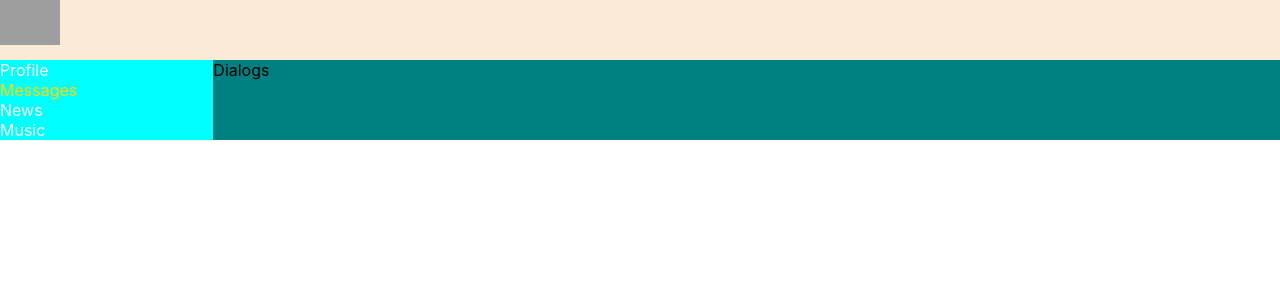
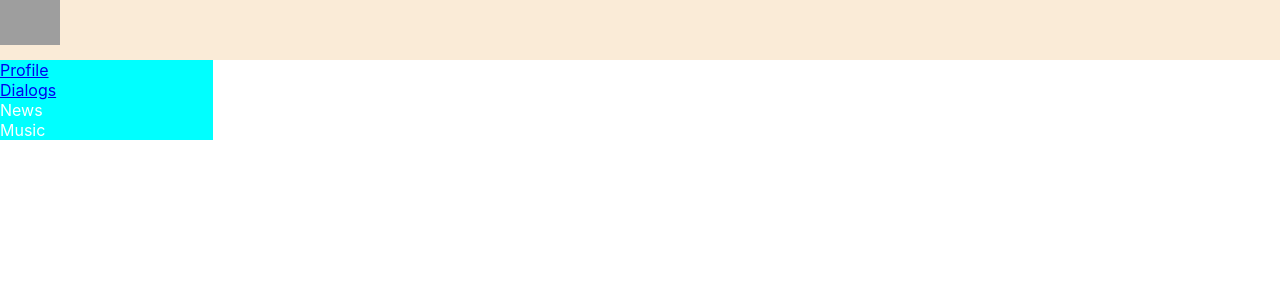
Before and after one commit to Hanoya1/mySN, a React (Create React App) app: page / in a window 1280 px wide. Shown: the top 300 px of the page. Built offline with nearby package versions, Linux system fonts and the light colour scheme; grey boxes are pictures that could not be loaded.

Commit message:
add route

```diff
--- a/package.json
+++ b/package.json
@@ -8,6 +8,7 @@
     "@testing-library/user-event": "^13.5.0",
     "react": "^18.2.0",
     "react-dom": "^18.2.0",
+    "react-router-dom": "^6.18.0",
     "react-scripts": "5.0.1",
     "web-vitals": "^2.1.4"
   },
--- a/src/App.js
+++ b/src/App.js
@@ -4,17 +4,21 @@
 import Nav from './Components/Navbar/Nav';
 import Profile from './Components/Profile/Profile';
 import Dialogs from './Components/Dialogs/Dialogs';
+import { BrowserRouter, Routes, Route } from 'react-router-dom';
 
 const App = (props) => {
    return (
-      <div className='app-wrapper'>
-         <Header />
-         <Nav />
-         {/* <Profile /> */}
-         <div className='app-wrapper-content'>
-            <Dialogs />
-         </div>
-      </div>
+      <BrowserRouter>
+         <div className='app-wrapper'>
+            <Header />
+            <Nav />
+            <Routes>
+               <Route path='/dialogs' element={<Dialogs />} />
+               <Route path='/profile' element={<Profile />} />
+            </Routes>
+         </div >
+      </BrowserRouter >
+
    );
 }
 
--- a/src/Components/Navbar/Nav.jsx
+++ b/src/Components/Navbar/Nav.jsx
@@ -5,16 +5,16 @@
    return (
       <nav className={s.nav}>
          <div className={s.item}>
-            <a >Profile</a>
+            <a href='profile'>Profile</a>
          </div>
          <div className={`${s.item} ${s.active}`}>
-            <a >Messages</a>
+            <a href='dialogs'>Dialogs</a>
          </div>
          <div className={s.item}>
-            <a >News</a>
+            <a>News</a>
          </div>
          <div className={s.item}>
-            <a >Music</a>
+            <a>Music</a>
          </div>
       </nav>
    )
```
Also changed, not shown: 1 other file (tests, documents, lock files or other folders).
